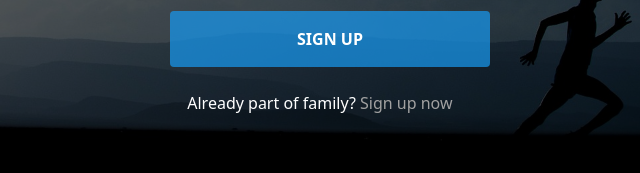
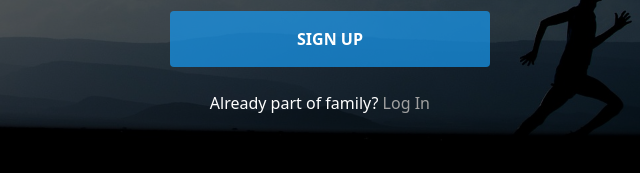
Before and after one commit to yuvrajjwala/Yogpose, a plain HTML site: page login.html in a window 1280 px wide. Both pictures are taken after a click on the button "Sign up now". Shown: the part 539-712 px from the top of the page, 310-950 px from the left. Drawn offline with nearby package versions, Linux system fonts and the light colour scheme.

Commit message:
Update login.html

```diff
--- a/login.html
+++ b/login.html
@@ -180,7 +180,7 @@
       </form>
       <br>
 
-      <p class="text--center" style="color: white;">Already part of family? <a onClick="openlogin()" style="text-decoration: none; color:#a1a1a1;" href="#">Sign up now</a> <svg class="icon">
+      <p class="text--center" style="color: white;">Already part of family? <a onClick="openlogin()" style="text-decoration: none; color:#a1a1a1;" href="#">Log In</a> <svg class="icon">
 
         </svg></p>
 
```
